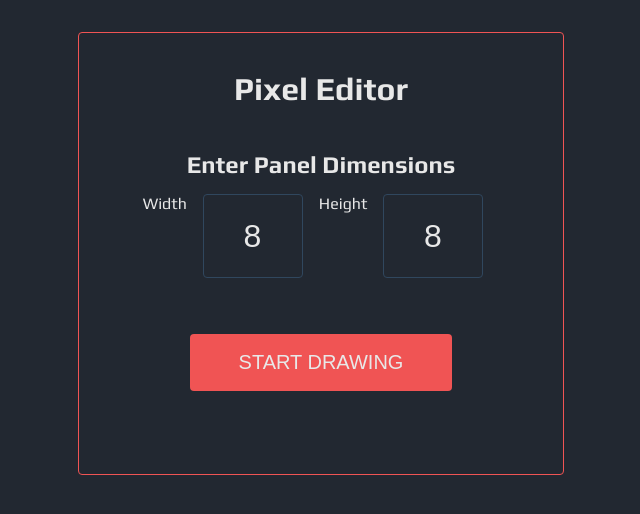
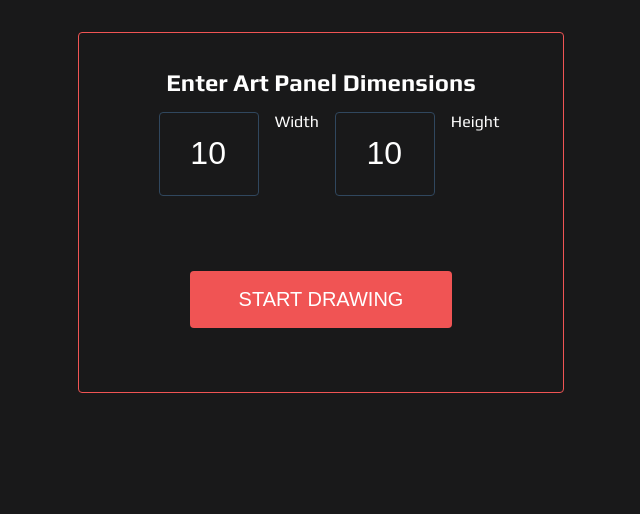
Before and after one commit to karishmashuklaa/pixie, a React (Create React App) app: page / in a window 1280 px wide. Shown: the top 514 px of the page, without its empty margins (319-959 px from the left). Built offline with nearby package versions, Linux system fonts and the light colour scheme.

Commit message:
Basic styling

```diff
--- a/src/components/Editor.js
+++ b/src/components/Editor.js
@@ -4,8 +4,8 @@ import { CompactPicker } from 'react-color'
 import DrawingPanel from './DrawingPanel'
 
 const Editor = () => {
-    const [panelWidth, setPanelWidth] = useState(8)
-    const [panelHeight, setPanelHeight] = useState(8)
+    const [panelWidth, setPanelWidth] = useState(10)
+    const [panelHeight, setPanelHeight] = useState(10)
     const [hideOptions, setHideOptions] = useState(false)
     const [hideDrawingPanel, setHideDrawingPanel] = useState(true)
     const [buttonText, setButtonText] = useState("Start Drawing")
@@ -26,35 +26,31 @@ const Editor = () => {
 
     return (
         <div id="editor">
-           <h1>Pixel Editor</h1>
-           {hideDrawingPanel && <h2>Enter Panel Dimensions</h2> }
-           {hideDrawingPanel && (
+           {hideDrawingPanel && <h2>Enter Art Panel Dimensions</h2> }
+           {hideDrawingPanel ? (
            <div id="options">
-           <span>Width</span>
                <div className="option">
                    <input type="number" className="panelInput"
                    defaultValue={panelWidth}
                    onChange={(e) => setPanelWidth(e.target.value)}
                    />
                </div>
-               <span>Height</span>
+               <span>Width</span>
+
                <div className="option">
                    <input type="number" className="panelInput"
                    defaultValue={panelHeight}
                    onChange={(e) => setPanelHeight(e.target.value)}
                    />
                 </div>
+                <span>Height</span>
            </div>
+            ) : (
+                <CompactPicker
+                color={selectedColor}
+                onChangeComplete={changeColor} />
             )}
-           <button onClick={initializeDrawingPanel} className="button">{buttonText}</button>
-
             <br />
-            {hideOptions && (
-            <CompactPicker
-            color={selectedColor}
-            onChangeComplete={changeColor} />
-            ) }
-
             {hideOptions && (
                 <DrawingPanel
                 width={panelWidth}
@@ -63,6 +59,8 @@ const Editor = () => {
                 />
             )}
 
+            <button onClick={initializeDrawingPanel} className="button">{buttonText}</button>
+
         </div>
     )
 }
--- a/src/styles/_properties.scss
+++ b/src/styles/_properties.scss
@@ -1,4 +1,4 @@
-$black: #222831;
+$black: #19191a;
 $grey: #30475e;
-$white: #e8e8e8;
+$white: #ffffff;
 $red: #f05454;
```
